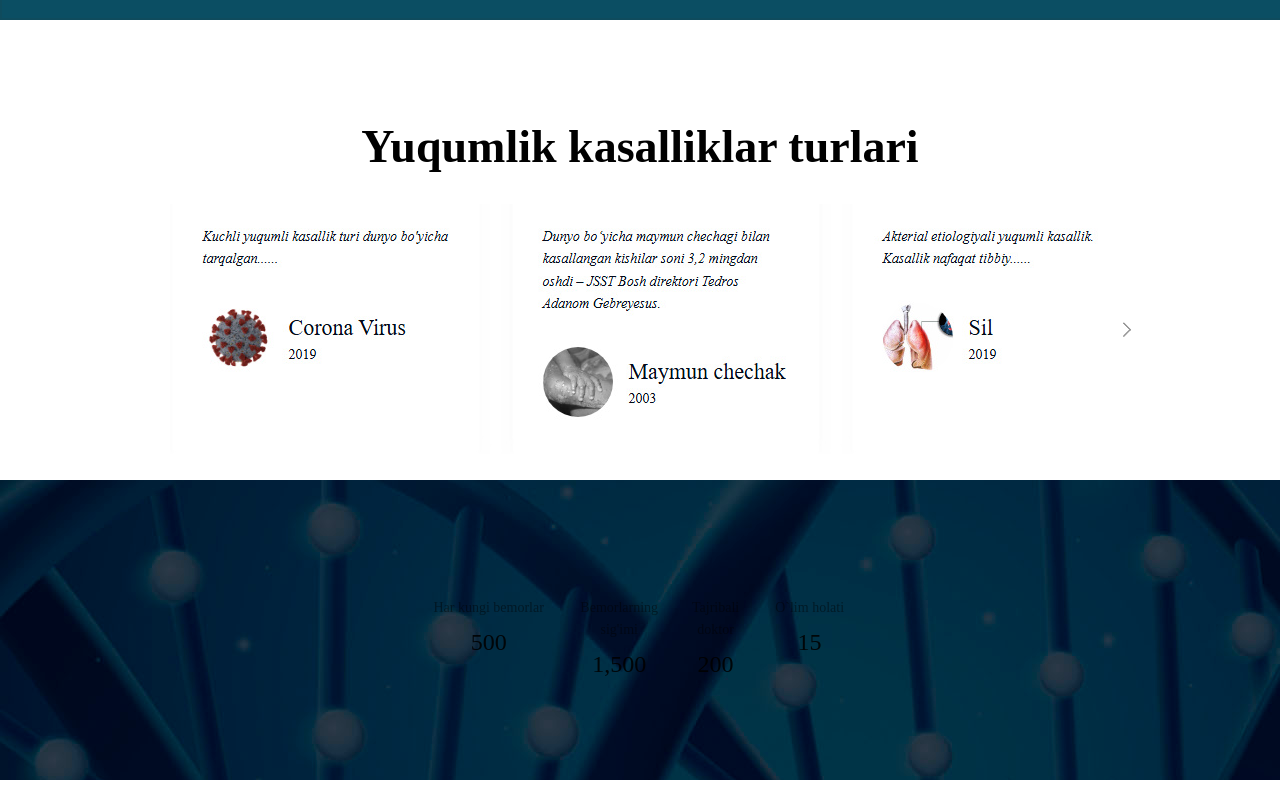
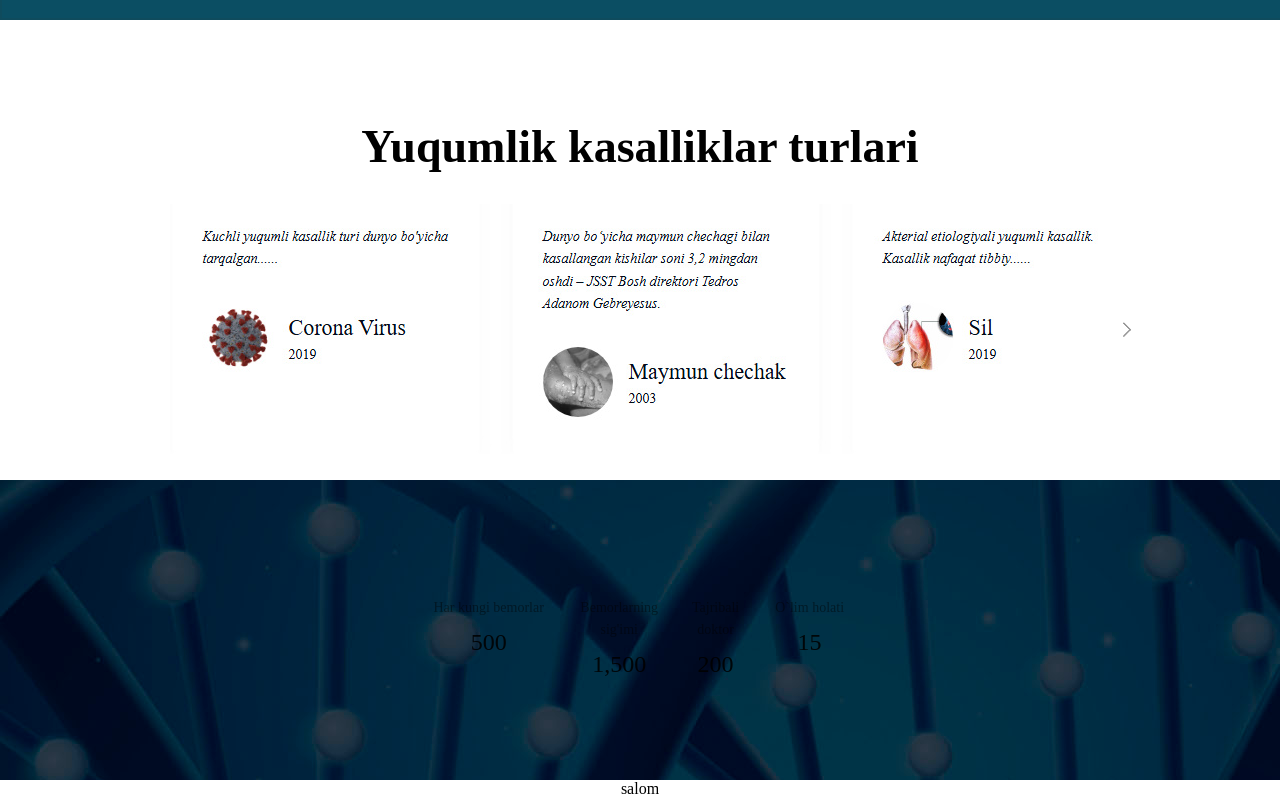
Before and after one commit to Saidazamxon-bit/Doctor-Web, a React (Create React App) app: page / in a window 1280 px wide. Shown: the part 2980-3780 px from the top of the page. Built offline with nearby package versions, Linux system fonts and the light colour scheme.

Commit message:
Added new changes

```diff
--- a/src/App.js
+++ b/src/App.js
@@ -6,6 +6,7 @@ import A3 from './components/A3';
 import A4 from './components/A4';
 import A5 from './components/A5';
 import A6 from './components/A6';
+import A7 from './components/A7';
 
 
 
@@ -18,6 +19,7 @@ function App() {
       <A4/>
       <A5/>
       <A6/>
+      <A7/>
     </div>
   );
 }
--- /dev/null
+++ b/src/components/A7.jsx
@@ -0,0 +1,9 @@
+import React from 'react'
+
+const A7 = () => {
+  return (
+    <div>salom</div>
+  )
+}
+
+export default A7
```
